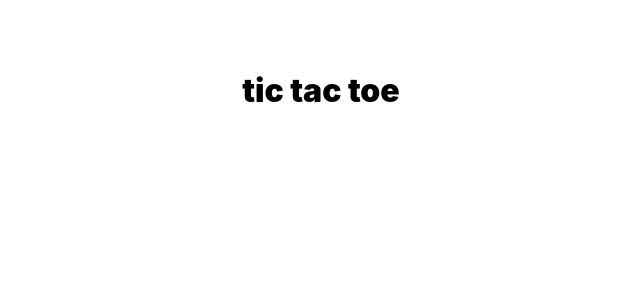
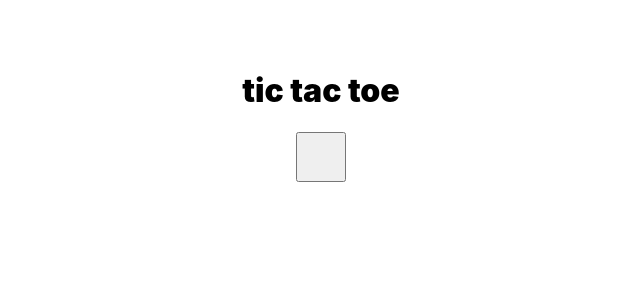
Before and after one commit to cvcastano/tic_tac_toe, a React (Create React App) app: page / in a window 1280 px wide. Shown: the top 300 px of the page, without its empty margins (319-959 px from the left). Built offline with nearby package versions, Linux system fonts and the light colour scheme.

Commit message:
Add Cell

```diff
--- a/src/App.js
+++ b/src/App.js
@@ -1,11 +1,12 @@
 import React from "react";
 import './App.scss';
-
+import Cell from './Cell';
 class App extends React.Component {
   render() {
     return (
       <div className="App">
         <h1 className="title">tic tac toe</h1>
+        <Cell />
 
       </div>
     )
--- a/src/App.scss
+++ b/src/App.scss
@@ -8,3 +8,7 @@
 .title {
   font-weight: 900;
 }
+.cell {
+  width: 50px;
+  height: 50px;
+}
--- /dev/null
+++ b/src/Cell.js
@@ -0,0 +1,9 @@
+function Cell() {
+    return (
+        <button className="cell">
+
+        </button>
+    )
+}
+
+export default Cell;
```
